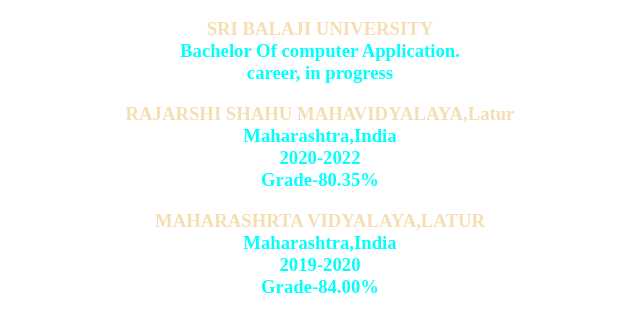
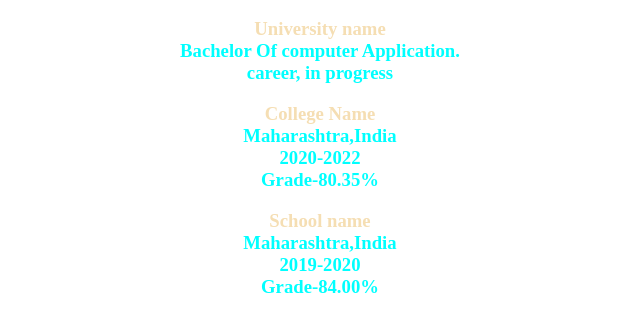
Before and after one commit to Kaveridengle2004/MY_PortFolio, a plain HTML site: page hu2.html in a window 1280 px wide. Shown: the part 48-380 px from the top of the page, without its empty margins (320-960 px from the left). Drawn offline with Linux system fonts and the light colour scheme.

Commit message:
Update hu2.html

```diff
--- a/hu2.html
+++ b/hu2.html
@@ -1,13 +1,13 @@
 <html>
     <body>
         <strong><h1 style="color: white; text-align: center; "> Education</h1></strong>
-        <h3 style="color: cyan; text-align: center; "><span style="color:wheat"> SRI BALAJI UNIVERSITY</span><br>Bachelor Of  computer Application.<br> career, in progress</h3></p>
+        <h3 style="color: cyan; text-align: center; "><span style="color:wheat"> University name</span><br>Bachelor Of  computer Application.<br> career, in progress</h3></p>
 
 
-        <h3 style="color: cyan; text-align: center; "> <span style="color:wheat">RAJARSHI SHAHU MAHAVIDYALAYA,Latur</span><br>Maharashtra,India<br>2020-2022<br>Grade-80.35%</h3></p>
+        <h3 style="color: cyan; text-align: center; "> <span style="color:wheat">College Name</span><br>Maharashtra,India<br>2020-2022<br>Grade-80.35%</h3></p>
         <h3 style="color: cyan; text-align: center; "> </h3></p>
 
-        <h3 style="color: cyan; text-align: center; "><span style="color:wheat"> MAHARASHRTA VIDYALAYA,LATUR</span><BR>Maharashtra,India<br>2019-2020<br>Grade-84.00%</h3></p>
+        <h3 style="color: cyan; text-align: center; "><span style="color:wheat"> School name</span><BR>Maharashtra,India<br>2019-2020<br>Grade-84.00%</h3></p>
         <h3 style="color: cyan; text-align: center; "> </h3></p>
 
     </body>
```
